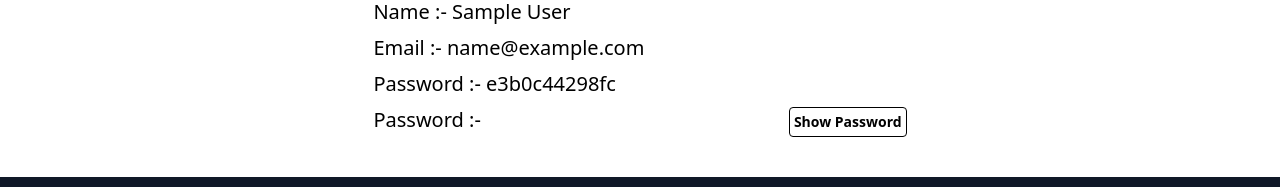
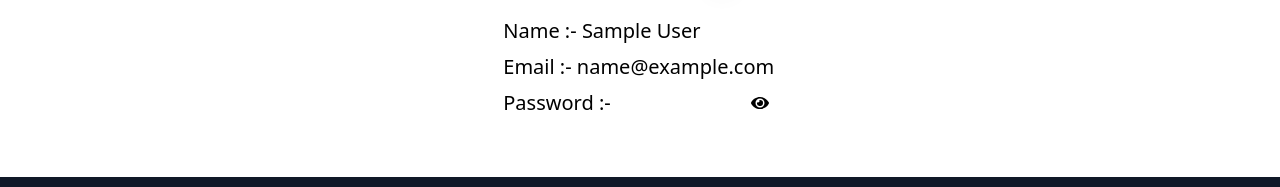
Before and after one commit to sureshjoshi88/brain-boster-app, a React (Vite) app: page /profile in a window 1280 px wide. Shown: the part 295-482 px from the top of the page. Built offline with nearby package versions, Linux system fonts and the light colour scheme; no server answers; sample sign-in values are in the browser's storage.

Commit message:
chnage for proifle page

```diff
--- a/src/components/templates/Profile.jsx
+++ b/src/components/templates/Profile.jsx
@@ -2,6 +2,8 @@ import React, { useEffect, useState } from 'react'
 import { MdPhotoLibrary } from "react-icons/md";
 import { MdPhotoCamera } from "react-icons/md";
 import { IoAddCircle } from "react-icons/io5";
+import { FaEye } from "react-icons/fa";
+
 import CryptoJS from "crypto-js";
 
 
@@ -77,10 +79,9 @@ const handleInput = ()=>{
         <div className='mt-5'>
           <p className='font-medium text-xl mt-2'>Name :- {profile.name}</p>
           <p className='font-medium text-xl mt-2'> Email :- {profile.email}</p>
-          <p className='font-medium text-xl mt-2'>Password :- {hashPassword.slice(0,12)}</p>
-          <div className='flex font-medium text-xl mt-2 gap-3'>Password :- <div className=''>
-             <input className='border-0 outline-0' id='inputpass' onClick={handleInput} type='password' value={profile.password}/>
-             <button className='border rounded font-semibold text-sm cursor-pointer p-1'>Show Password</button></div></div>
+          <div className='flex font-medium text-xl mt-2 gap-3'>Password :- <div className='flex gap-2   px-2 '>
+             <input className='border-0 outline-0 w-28' id='inputpass'  type='password' value={profile.password}/>
+             <button onClick={handleInput} className='  font-semibold text-lg cursor-pointer'><FaEye /></button></div></div>
         </div>
       </div>
 
```
